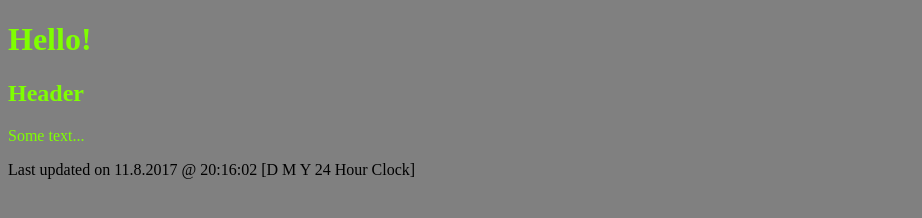
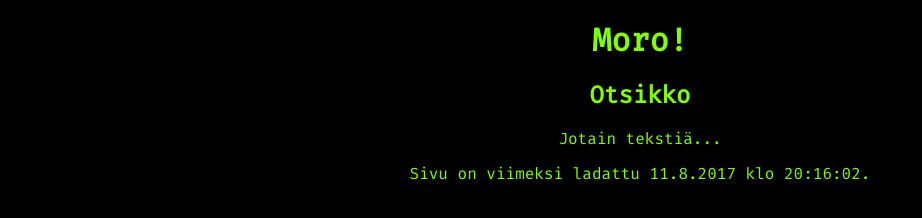
Before and after one commit to areee/testsite, a plain HTML site: page index.html in a window 1280 px wide. Shown: the whole page, without its empty margins (0-922 px from the left). Drawn offline with Linux system fonts and the light colour scheme.

Commit message:
styles + scripts updated

```diff
--- a/index.html
+++ b/index.html
@@ -3,12 +3,13 @@
 <head>
     <meta charset="utf-8">
     <link rel="stylesheet" href="style.css">
-    <title>areee's testsite</title>
+    <link href="https://fonts.googleapis.com/css?family=Fira+Mono" rel="stylesheet">
+    <title>areeen testisivu</title>
 </head>
 <body>
-    <h1>Hello!</h1>
-    <h2>Header</h2>
-    <p>Some text...</p>
+    <h1>Moro!</h1>
+    <h2>Otsikko</h2>
+    <p>Jotain tekstiä...</p>
 
     <footer>
         <script type="text/javascript" src="script.js"></script>
--- a/script.js
+++ b/script.js
@@ -1,25 +1,31 @@
-function lastModified() {
-    var modiDate = new Date(document.lastModified);
-    var showAs = modiDate.getDate() + "." + (modiDate.getMonth() + 1) + "." + modiDate.getFullYear();
-    return showAs
+/**
+ * Koodin alkuperainen lahde: https://stackoverflow.com/a/16024472
+ */
+function muokattuPaivays() {
+    var paivays = new Date(document.lastModified);
+    var esitysmuoto = paivays.getDate() + "." + (paivays.getMonth() + 1) + "." + paivays.getFullYear();
+    return esitysmuoto
 }
 
-function GetTime() {
-    var modiDate = new Date();
-    var Seconds
+function muokattuKlo() {
+    var paivays = new Date();
+    var sekunnit
+    var minuutit
 
-    if (modiDate.getSeconds() < 10) {
-        Seconds = "0" + modiDate.getSeconds();
+    if (paivays.getSeconds() < 10) {
+        sekunnit = "0" + paivays.getSeconds();
     } else {
-        Seconds = modiDate.getSeconds();
+        sekunnit = paivays.getSeconds();
     }
 
-    var modiDate = new Date();
-    var CurTime = modiDate.getHours() + ":" + modiDate.getMinutes() + ":" + Seconds
-    return CurTime
+    var paivays = new Date();
+    var aikaNyt = paivays.getHours() + ":" + paivays.getMinutes() + ":" + sekunnit;
+    return aikaNyt
 }
 
-document.write("Last updated on ")
-document.write(lastModified() + " @ " + GetTime());
-document.write(" [D M Y 24 Hour Clock]")
-document.write("");
+var txt1 = "Sivu on viimeksi ladattu ";
+var txt2 = " klo ";
+
+document.write(txt1.fontcolor("chartreuse"));
+document.write(muokattuPaivays().fontcolor("chartreuse") + txt2.fontcolor("chartreuse") + muokattuKlo().fontcolor("chartreuse"));
+document.write(".".fontcolor("chartreuse"));
--- a/style.css
+++ b/style.css
@@ -2,5 +2,8 @@ h1,h2,p{
 color: chartreuse;
 }
 body{
-    background: gray;
+    margin: 1em 1em;
+    text-align: center;
+    background: black;
+    font-family: 'Fira Mono', monospace;
 }
```
